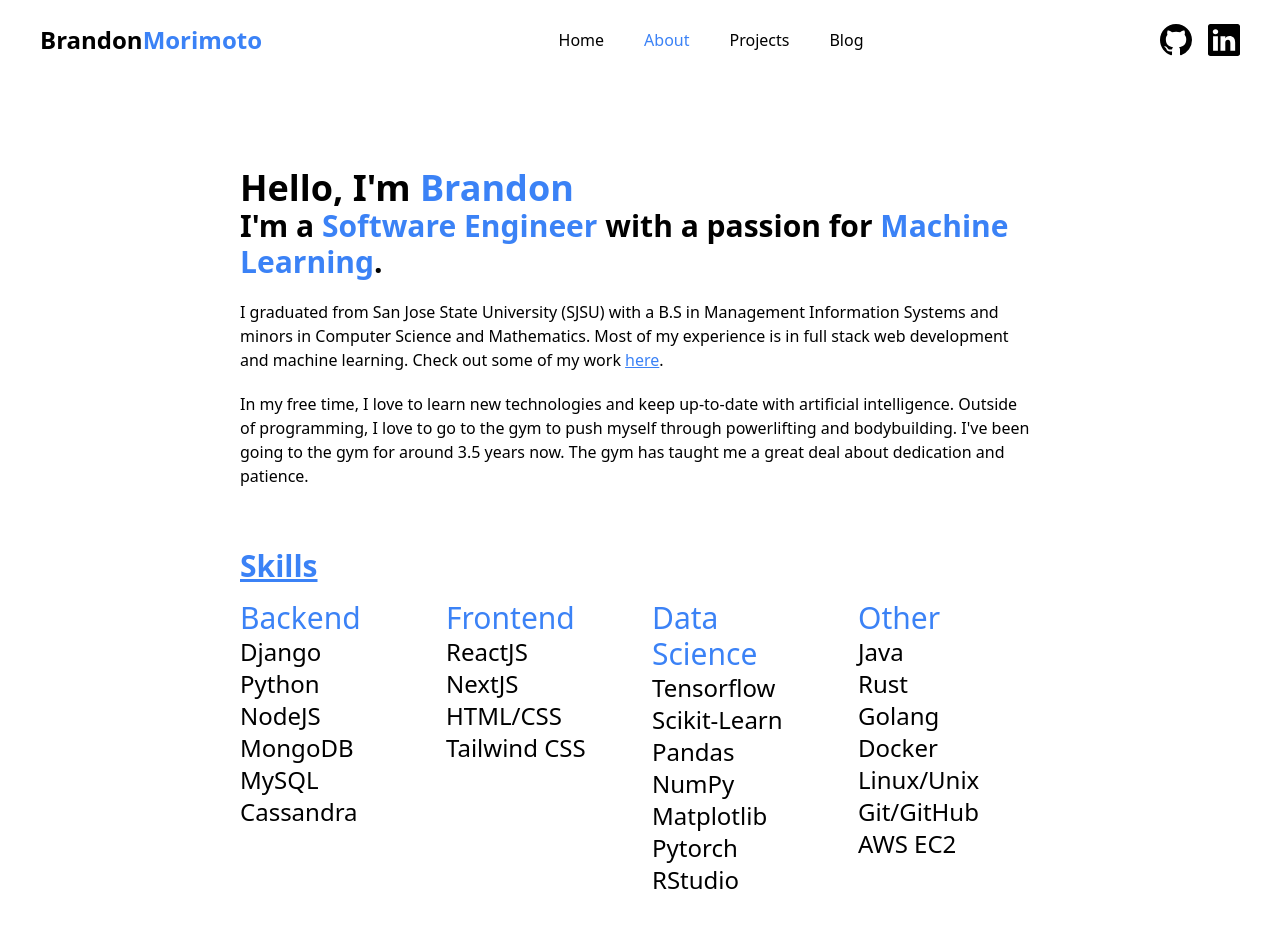
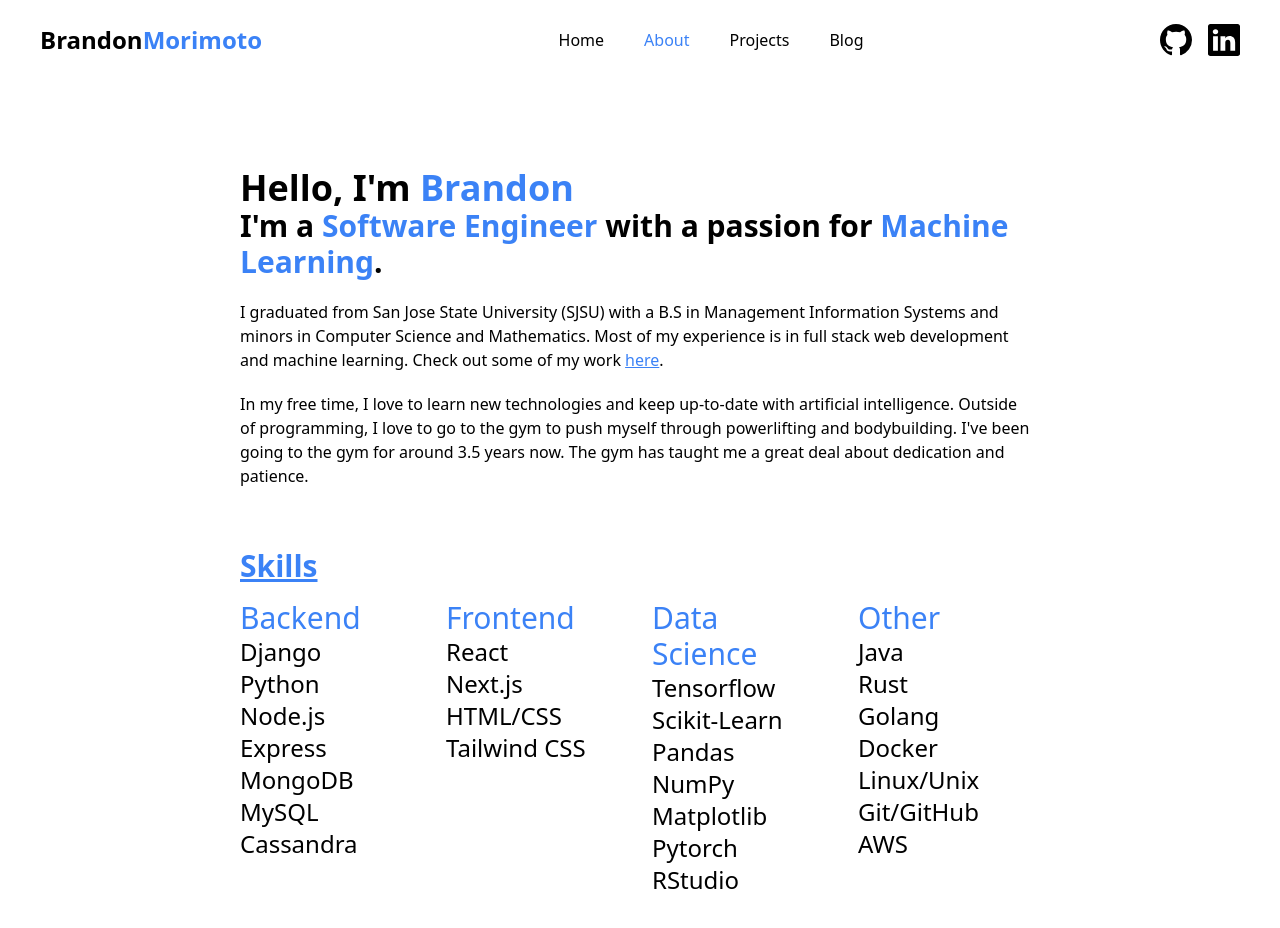
Before and after one commit to BKM99/portfolio-blog-website, a Next.js app: page /about in a window 1280 px wide. Shown: the top 928 px of the page. Built offline with nearby package versions, Linux system fonts and the light colour scheme.

Commit message:
updated skills

```diff
--- a/components/Skills.js
+++ b/components/Skills.js
@@ -30,7 +30,8 @@ const Skills = () => {
                                 <div className='text-2xl'>
                                     <li>Django</li>
                                     <li>Python</li>
-                                    <li>NodeJS</li>
+                                    <li>Node.js</li>
+                                    <li>Express</li>
                                     <li>MongoDB</li>
                                     <li>MySQL</li>
                                     <li>Cassandra</li>
@@ -42,8 +43,8 @@ const Skills = () => {
                             <ul>
                                 <span className='text-blue-500'>Frontend</span>
                                 <div className='text-2xl'>
-                                    <li>ReactJS</li>
-                                    <li>NextJS</li>
+                                    <li>React</li>
+                                    <li>Next.js</li>
                                     <li>HTML/CSS</li>
                                     <li>Tailwind CSS</li>
                                 </div>
@@ -75,7 +76,7 @@ const Skills = () => {
                                     <li>Docker</li>
                                     <li>Linux/Unix</li>
                                     <li>Git/GitHub</li>
-                                    <li>AWS EC2</li>
+                                    <li>AWS</li>
                                 </div>
                             </ul>
                         </div>
```
